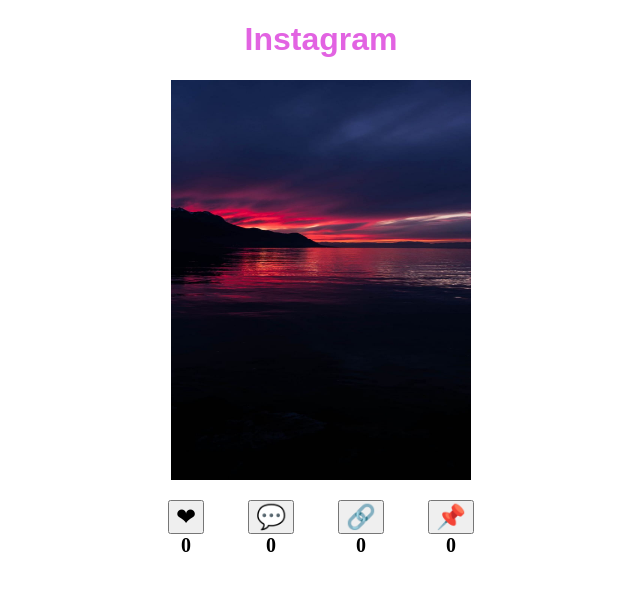
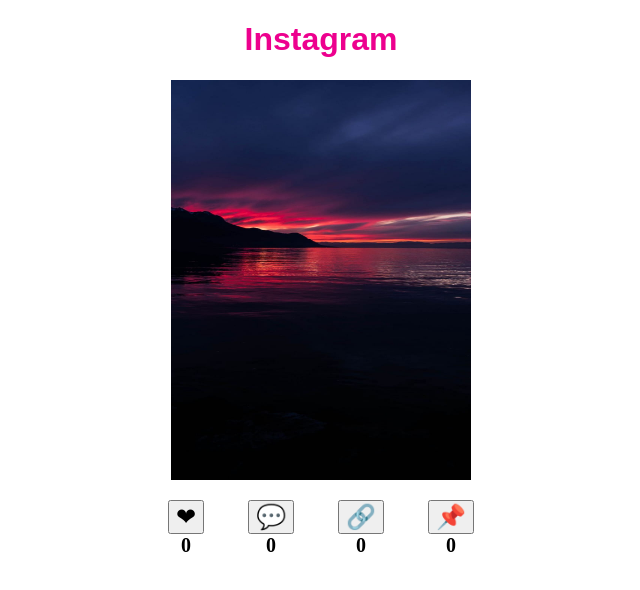
Before and after one commit to Riya-davra04/JS-Language, a plain HTML site: page InstaPage/index.html in a window 1280 px wide. Shown: the whole page, without its empty margins (319-959 px from the left). Drawn offline with Linux system fonts and the light colour scheme.

Commit message:
Post Page

```diff
--- a/InstaPage/index.html
+++ b/InstaPage/index.html
@@ -9,7 +9,7 @@
             text-align: center;
         }
         h1{
-            color: rgb(226, 99, 226);
+            color: rgb(237, 0, 142);
             font-family: Arial, Helvetica, sans-serif;
         }
         img {
```
